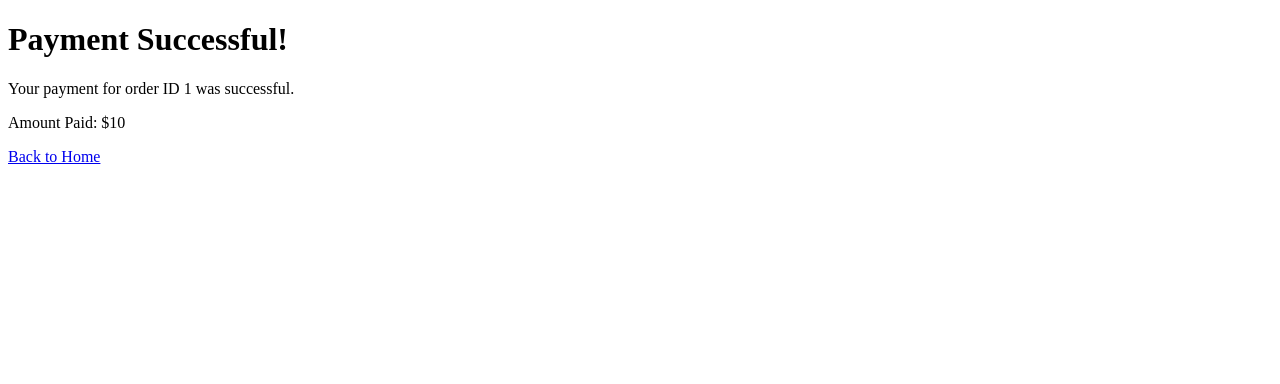
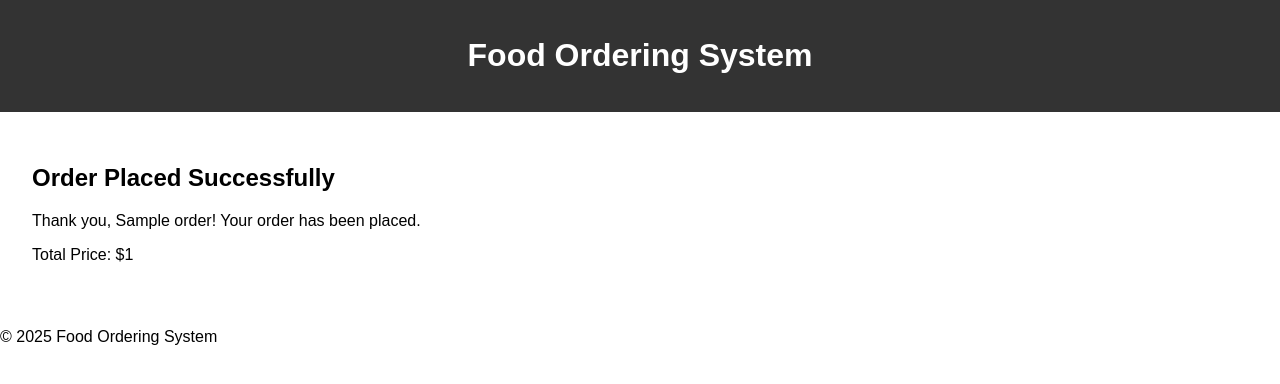
Before and after one commit to JanhviDhage/food_ordering, a Python web app: template templates/success.html in a window 1280 px wide. Shown: the top 384 px of the page. Run offline with Jinja, Linux system fonts and the light colour scheme; the template is opened without the code that fills it: most values are stand-ins (such as "Sample title", 1, 10 or a date in 2020).

Commit message:
Update success.html

```diff
--- a/templates/success.html
+++ b/templates/success.html
@@ -1,15 +1,6 @@
-<!-- success.html -->
-<!DOCTYPE html>
-<html lang="en">
-<head>
-    <meta charset="UTF-8">
-    <meta name="viewport" content="width=device-width, initial-scale=1.0">
-    <title>Payment Successful</title>
-</head>
-<body>
-    <h1>Payment Successful!</h1>
-    <p>Your payment for order ID {{ order_id }} was successful.</p>
-    <p>Amount Paid: ${{ amount }}</p>
-    <a href="/">Back to Home</a>
-</body>
-</html>
+{% extends "base.html" %}
+{% block content %}
+<h2>Order Placed Successfully</h2>
+<p>Thank you, {{ order.customer_name }}! Your order has been placed.</p>
+<p>Total Price: ${{ order.total_price }}</p>
+{% endblock %}
```
